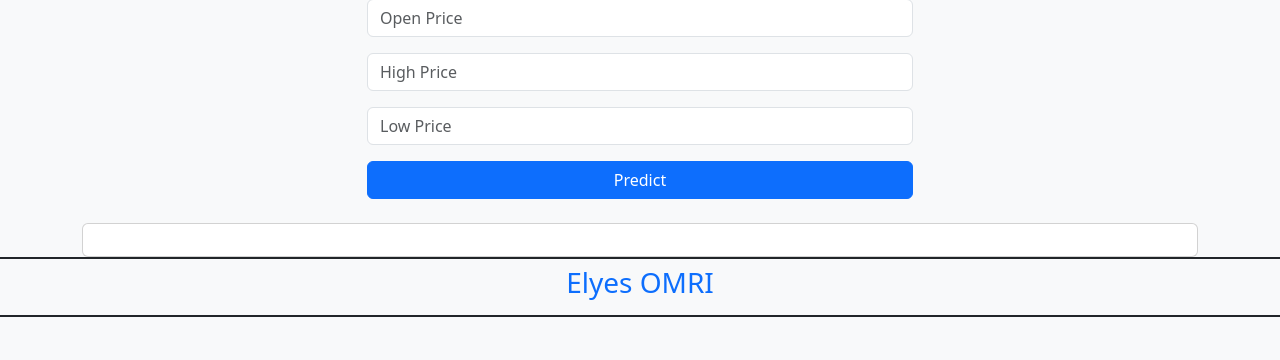
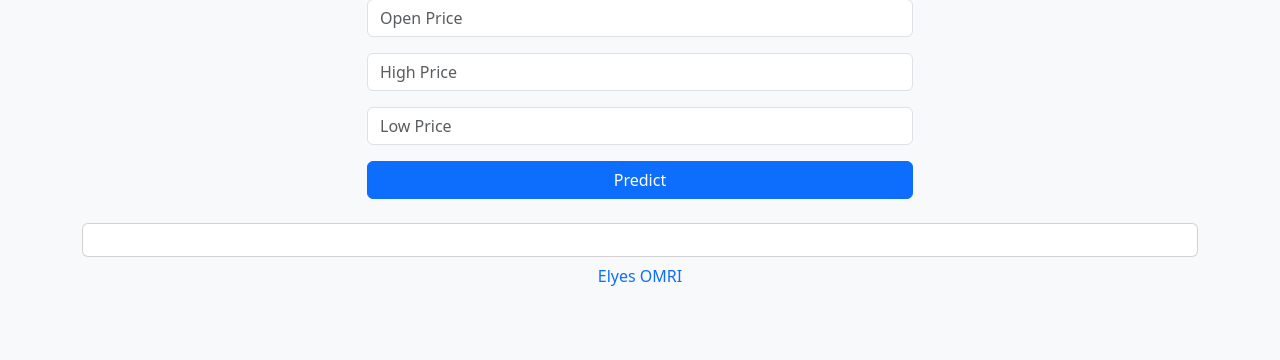
Before and after one commit to ilyeso/aws-stock-price-prediction, a Flask app: template templates/index.html in a window 1280 px wide. Shown: the part 121-481 px from the top of the page. Run offline with Flask 3, Linux system fonts and the light colour scheme; the template is opened without the code that fills it, so the values that code supplies are empty; parts of the project's set-up code (start-up, migrations or seed data) failed here and were passed over; some libraries are stand-ins or nearby versions.

Commit message:
2- Unhancing front end page style

```diff
--- a/templates/index.html
+++ b/templates/index.html
@@ -63,8 +63,8 @@
     </div>
 
     <footer>
-        <div style="border: 2px solid;text-align:right" class="row" >
-            <a class='btn btn-link'  href='https://www.linkedin.com/in/ilyes-omri/'><h3 style="display:inline-block;">Elyes OMRI</h3></a>
+        <div style="border: 1px ;text-align:right" class="row" >
+            <a class='btn btn-link'  href='https://www.linkedin.com/in/ilyes-omri/'> <h6 style="display:inline-block;">Elyes OMRI</h6></a>
         </div>
     </footer>
 
```
